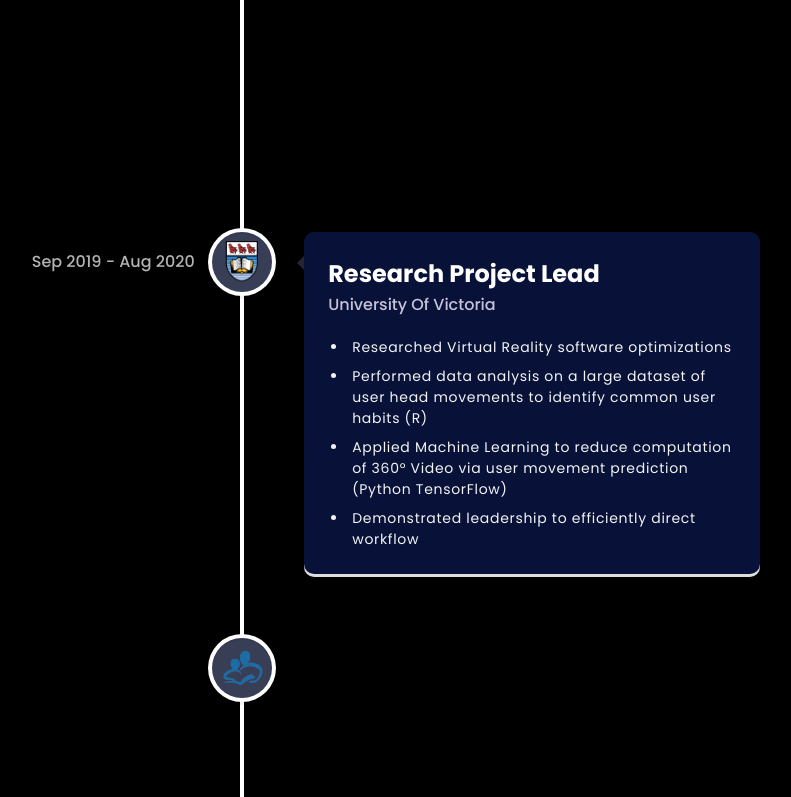
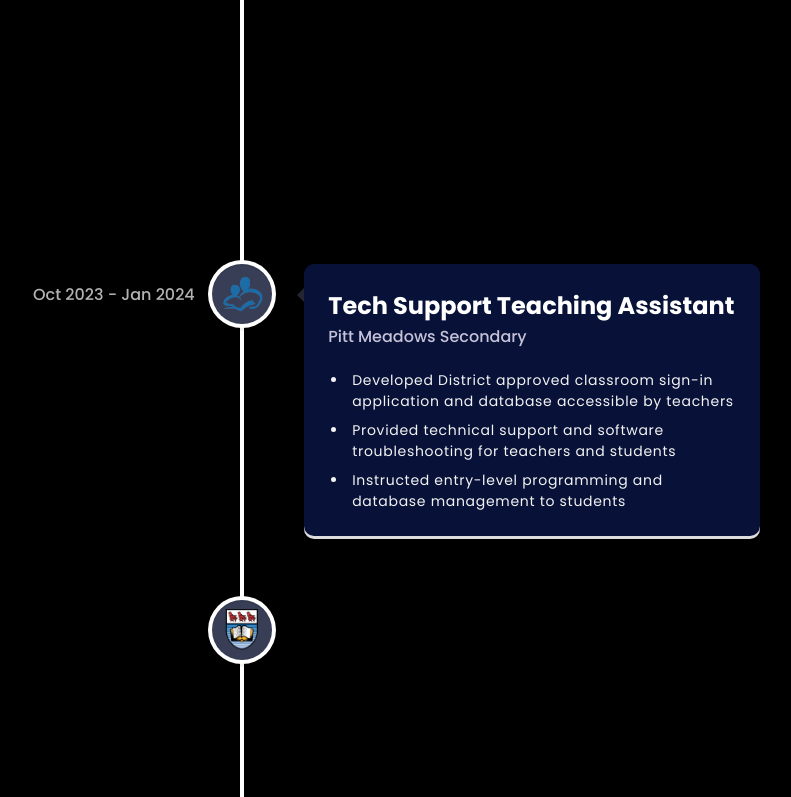
Before and after one commit to nkarmac/Portfolio, a React (Vite) app: page / in a window 1280 px wide. Shown: the part 2000-2797 px from the top of the page, without its empty margins (398-1189 px from the left). Built offline with nearby package versions, Linux system fonts and the light colour scheme.

Commit message:
tech added, experience reversed

```diff
--- a/src/App.jsx
+++ b/src/App.jsx
@@ -1,6 +1,7 @@
 import { BrowserRouter } from "react-router-dom";
 
 import { About, Contact, Experience, Hero, Navbar, Works, StarsCanvas } from "./components";
+import Technologies from "./components/Technologies";
 
 const App = () => {
   return (
@@ -12,6 +13,7 @@ const App = () => {
         </div>
         <About />
         <Experience />
+        <Technologies/>
         <Works />
         <div className='relative z-0'>
           <Contact />
--- /dev/null
+++ b/src/components/Technologies.jsx
@@ -0,0 +1,20 @@
+import React from "react";
+
+import { SectionWrapper } from "../hoc";
+import { technologies } from "../constants";
+
+const Tech = () => {
+  return (
+    <>
+    <div className='flex flex-row flex-wrap justify-center gap-10'>
+      {technologies.map((technology) => (
+        <div className='w-28 h-28 text-center font-bold text-white-100 text-[14px] pl-1 tracking-wider' key={technology.name}>
+          <img  src={technology.icon} alt="" />
+        </div>
+      ))}
+    </div>
+    </>
+  );
+};
+
+export default SectionWrapper(Tech, "");
--- a/src/constants/index.js
+++ b/src/constants/index.js
@@ -1,3 +1,4 @@
+import { div } from "three/examples/jsm/nodes/Nodes.js";
 import {
   database,
   machinelearning,
@@ -9,7 +10,29 @@ import {
   starangels,
   prototype,
   vrviewpointprediction,
-  recipefinder
+  recipefinder,
+  aws,
+  bootstrap,
+  C,
+  css,
+  docker,
+  html,
+  java,
+  javascript,
+  laravel,
+  mongodb,
+  mysql,
+  nodejs,
+  php,
+  postgresql,
+  python,
+  pytorch,
+  R,
+  react,
+  selenium,
+  spring,
+  tailwind,
+  tensorflow
 } from "../assets";
 
 export const navLinks = [
@@ -65,15 +88,29 @@ const experiences = [
   },
   */
   {
-    title: "Research Assistant (Intern)",
-    company_name: "University Of Victoria",
-    icon: uvic,
+    title: "Web Engineer",
+    company_name: "",
+    icon: selfemployed,
     iconBg: "#383E56",
-    date: "May 2019 - Aug 2019",
+    date: "Jul 2020 - Present",
     points: [
-      "Assisted research on trend/graph correlations and predictions performed via data analysis (R, Python)",
-      "Applied prediction model to programming language popularity, stock markets, cryptocurrencies, etc",
-      "Co-Produced a paper on Time Series Graph Correlations",
+      "Servicing clients for web development, app creation, server database management, and API integration",
+      "Designing front end interfaces",
+      "Deploying back end applications with API integration",
+      "Organizing and optimizing large scale server databases",
+      "Comprehensive unit testing, integration testing, and end-to-end testing",
+    ],
+  },
+  {
+    title: "Tech Support Teaching Assistant",
+    company_name: "Pitt Meadows Secondary",
+    icon: sd42,
+    iconBg: "#383E56",
+    date: "Oct 2023 - Jan 2024",
+    points: [
+      "Developed District approved classroom sign-in application and database accessible by teachers",
+      "Provided technical support and software troubleshooting for teachers and students",
+      "Instructed entry-level programming and database management to students",
     ],
   },
   {
@@ -84,37 +121,113 @@ const experiences = [
     date: "Sep 2019 - Aug 2020",
     points: [
       "Researched Virtual Reality software optimizations",
-      "Performed data analysis on a large dataset of user head movements to identify common user habits (R)",
-      "Applied Machine Learning to reduce computation of 360° Video via user movement prediction (Python TensorFlow)",
+      "Performed data analysis on a large dataset of user head movements to identify common user habits ",
+      "Reduced 360° video render computation by 56% via a machine learning model ",
       "Demonstrated leadership to efficiently direct workflow",
     ],
   },
   {
-    title: "Tech Support & Volunteer Teaching Assistant",
-    company_name: "Pitt Meadows Secondary",
-    icon: sd42,
+    title: "Research Assistant (Intern)",
+    company_name: "University Of Victoria",
+    icon: uvic,
     iconBg: "#383E56",
-    date: "Oct 2023 - Jan 2024",
+    date: "May 2019 - Aug 2019",
     points: [
-      "Developed District approved classroom sign-in applications accessible by teachers",
-      "Instructed entry-level programming and database management to students (Python, SQL)",
-      "Showcased game-development techniques to students (Unreal Engine 5)",
+      "Assisted research on trend/graph correlations and predictions performed via data analysis ",
+      "Found correlation evidence of over 90% within large datasets: programming languages, stock markets, cryptocurrencies, etc",
+      "Co-Produced a paper on Time Series Graph Correlations",
     ],
   },
+];
+
+const technologies = [
   {
-    title: "Application + Website Developer",
-    company_name: "",
-    icon: selfemployed,
-    iconBg: "#383E56",
-    date: "August 2020 - Present",
-    points: [
-      "Serviced clients for web development, app creation, server database management, and API integration",
-      "Designed & deployed diverse full stack utility applications (React, Node.js, Express)",
-      "Refactored/reorganized and set up large scale server databases (SQL, Postgresql, MongoDB)",
-      "Written and conducted comprehensive tests utilizing test suites for a multitude of applications (jUnit, pytest)",
-      "Managed client requests with confidentiality and professionalism",
-    ],
+    name: "HTML",
+    icon: html,
   },
+  {
+    name: "CSS",
+    icon: css,
+  },
+  {
+    name: "JAVASCRIPT",
+    icon: javascript,
+  },
+  {
+    name: "PYTHON",
+    icon: python,
+  },
+  {
+    name: "JAVA",
+    icon: java,
+  },
+  {
+    name: "R",
+    icon: R,
+  },
+  {
+    name: "C",
+    icon: C,
+  },
+  {
+    name: "REACT",
+    icon: react,
+  },
+  {
+    name: "TAILWIND",
+    icon: tailwind,
+  },
+  {
+    name: "BOOTSTRAP",
+    icon: bootstrap,
+  },
+  {
+    name: "NODE",
+    icon: nodejs,
+  },
+  {
+    name: "SPRING",
+    icon: spring,
+  },
+  {
+    name: "DOCKER",
+    icon: docker,
+  },
+  {
+    name: "AWS",
+    icon: aws,
+  },
+  {
+    name: "MYSQL",
+    icon: mysql,
+  },
+  {
+    name: "POSTGRESQL",
+    icon: postgresql,
+  },
+  {
+    name: "MONGODB",
+    icon: mongodb,
+  },
+  {
+    name: "LARAVEL",
+    icon: laravel,
+  },
+  {
+    name: "PHP",
+    icon: php,
+  },
+  {
+    name: "TENSORFLOW",
+    icon: tensorflow,
+  },
+  {
+    name: "PYTORCH",
+    icon: pytorch,
+  },
+
+
+
 ];
 
 const projects = [
@@ -168,4 +281,4 @@ const projects = [
   },
 ];
 
-export { services, experiences, projects };
+export { services, experiences, technologies, projects };
```
Also changed, not shown: src/assets/index.js (+47 -1 lines).
